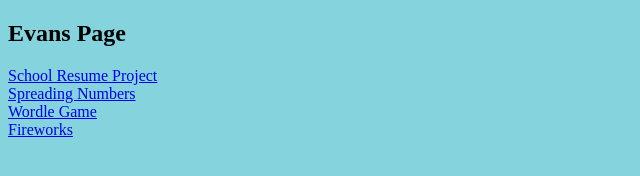
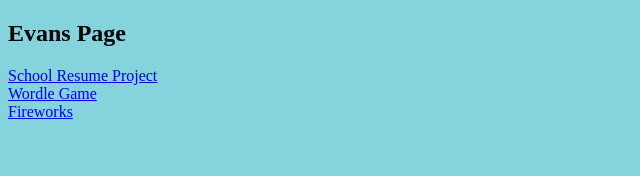
Before and after one commit to evanc38/evanc38.github.io, a plain HTML site: page index.html in a window 1280 px wide. Shown: the whole page, without its empty margins (0-640 px from the left). Drawn offline with Linux system fonts and the light colour scheme.

Commit message:
Removed Spreading Numbers

```diff
--- a/index.html
+++ b/index.html
@@ -6,7 +6,6 @@
 <body style="background-color: rgb(133, 211, 221)">
     <h2>Evans Page</h2>
     <a href="https://evanc38.github.io/school-resume">School Resume Project</a><br>
-    <a href="https://evanc38.github.io/spreading-numbers">Spreading Numbers</a><br>
     <a href="https://evanc38.github.io/assignment-05-wordle-evancherewko/wordle">Wordle Game</a><br>
     <a href="https://evanc38.github.io/fireworks">Fireworks</a><br>
 </body>
```
